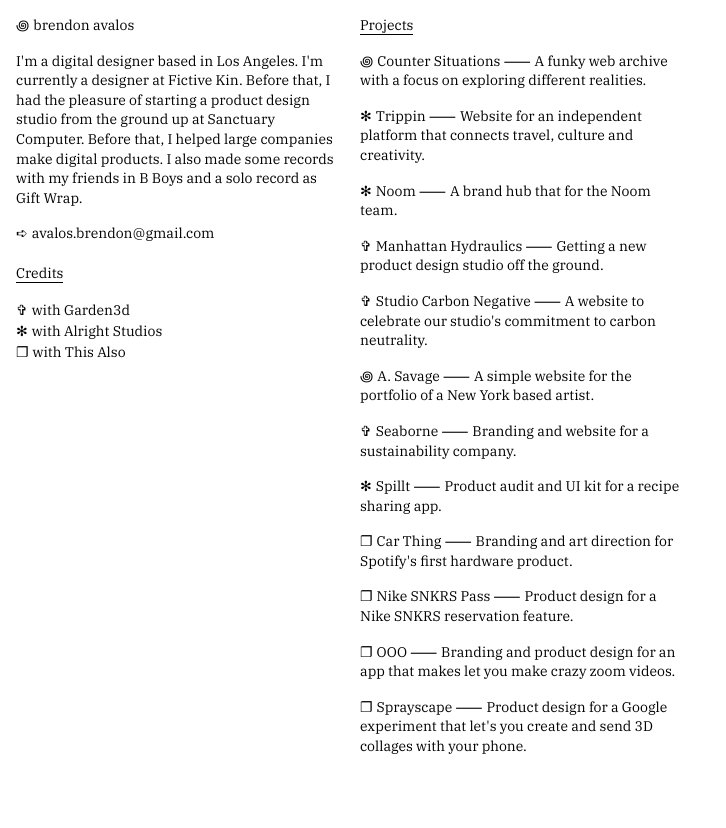
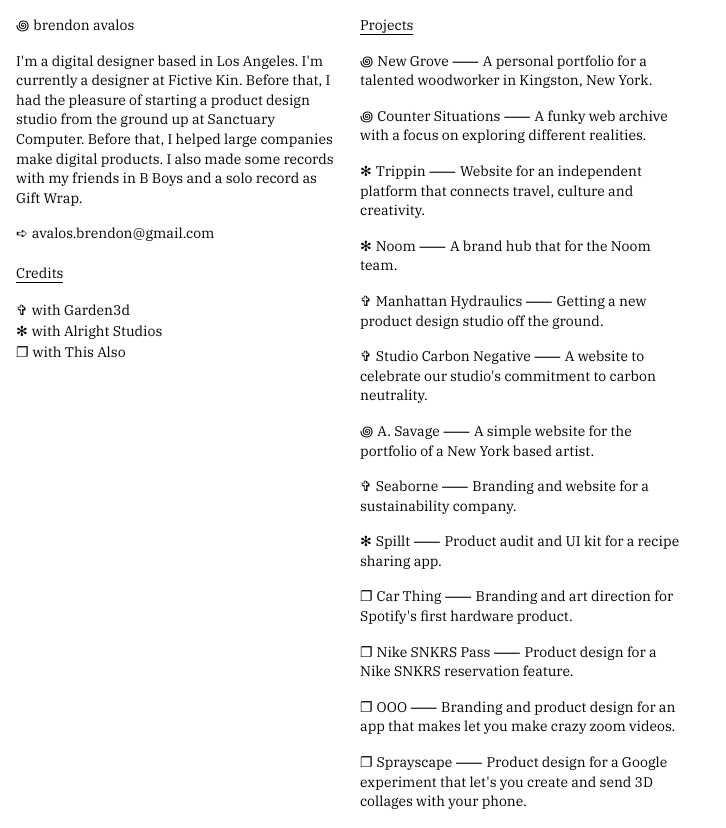
Before and after one commit to brendon-avalos/brendonavalos-v3, a SvelteKit app: page / in a window 1280 px wide. Shown: the whole page, without its empty margins (0-726 px from the left). Before the commit the page ends 800 px from the top, so only its background shows below. Built offline with nearby package versions, Linux system fonts and the light colour scheme.

Commit message:
Update +page.svelte

```diff
--- a/src/routes/+page.svelte
+++ b/src/routes/+page.svelte
@@ -2,6 +2,13 @@
 	import Project from '../lib/Project.svelte';
 
 	let projects = [
+		{
+			title: 'New Grove',
+			url: 'https://newgroveconcepts.com/',
+			description: 'A personal portfolio for a talented woodworker in Kingston, New York.',
+			with: ''
+		},
+
 		{
 			title: 'Counter Situations',
 			url: 'https://counter-situations.netlify.app/',
```
